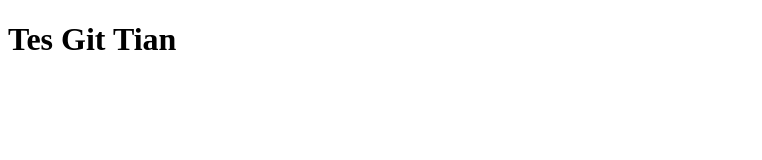
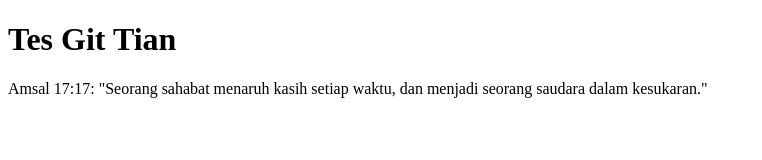
Before and after one commit to tianmanibuy/stm-git-github, a plain HTML site: page index.html in a window 1280 px wide. Shown: the whole page, without its empty margins (0-762 px from the left). Drawn offline with Linux system fonts and the light colour scheme.

Commit message:
pergantian baru

```diff
--- a/index.html
+++ b/index.html
@@ -7,5 +7,6 @@
 </head>
 <body>
     <h1>Tes Git Tian</h1>
+    <p>Amsal 17:17: "Seorang sahabat menaruh kasih setiap waktu, dan menjadi seorang saudara dalam kesukaran."</p>
 </body>
 </html>
```
Also changed, not shown: WhatsApp Image 2023-10-11 at 13.55.51_8380d29f.jpg (added).
